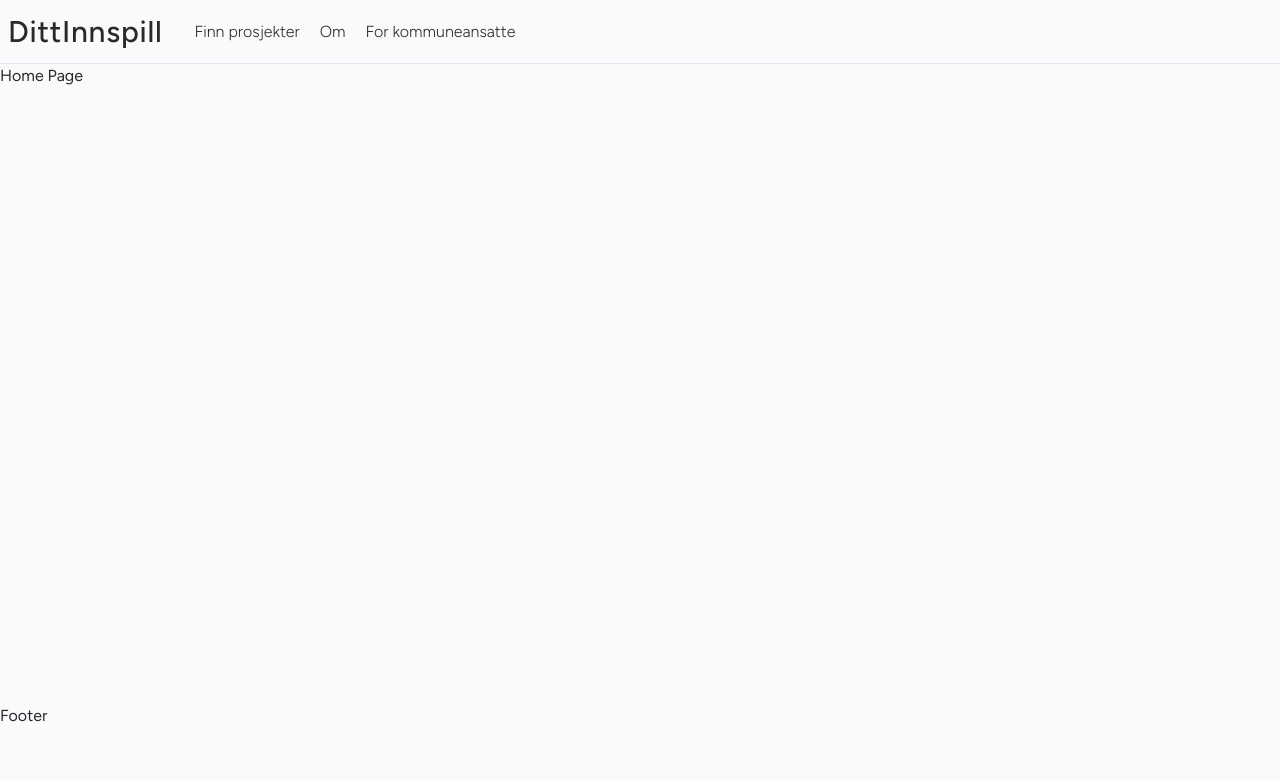
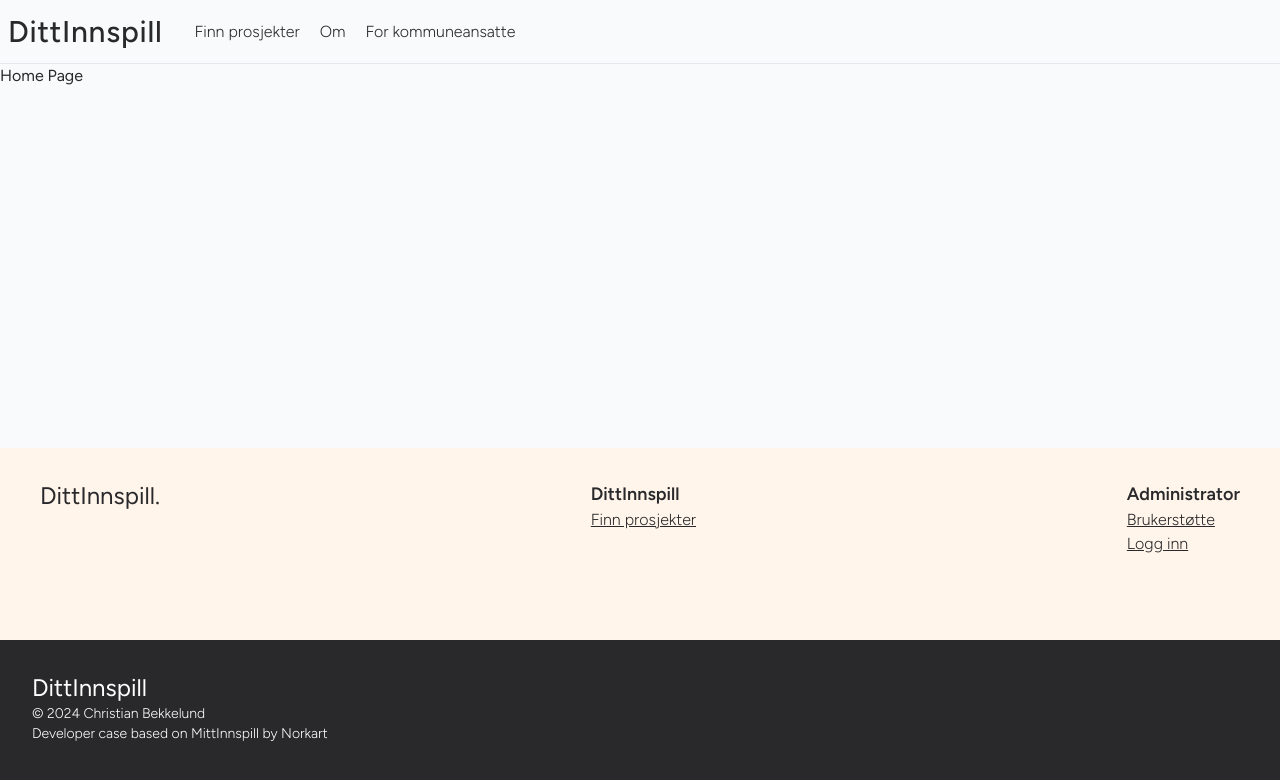
Before and after one commit to chrisbekk/ditt-innspill, a React (Vite) app: page / in a window 1280 px wide. Shown: the top 780 px of the page. Built offline with nearby package versions, Linux system fonts and the light colour scheme.

Commit message:
footer done

```diff
--- /dev/null
+++ b/src/components/Footer/index.jsx
@@ -0,0 +1,46 @@
+import { Link } from 'react-router-dom';
+
+export default function Footer() {
+  return (
+    <>
+      <div className="w-screen bg-custom_yellow">
+        <div className="max-w-[1440px] mx-auto px-2 h-48">
+          <div className="p-2 sm:p-8 h-full flex justify-between">
+            <div>
+              <h2 className="text-2xl">DittInnspill.</h2>
+              <Link to={'/projects'}>
+                <p className="underline font-light sm:hidden">
+                  Finn prosjekter
+                </p>
+              </Link>
+            </div>
+            <div className="hidden sm:block">
+              <h3 className="text-lg font-semibold">DittInnspill</h3>
+              <Link to={'/projects'}>
+                <p className="underline font-light">Finn prosjekter</p>
+              </Link>
+            </div>
+            <div>
+              <h3 className="text-lg font-semibold">Administrator</h3>
+              <div>
+                <Link to={'/'}>
+                  <p className="underline font-light">Brukerstøtte</p>
+                  <p className="underline font-light">Logg inn</p>
+                </Link>
+              </div>
+            </div>
+          </div>
+        </div>
+      </div>
+      <div className="w-screen bg-custom_black text-white">
+        <div className="max-w-[1440px] mx-auto h-40 p-4 sm:p-8">
+          <h2 className="text-2xl">DittInnspill</h2>
+          <p className="font-light text-sm">© 2024 Christian Bekkelund</p>
+          <p className="font-light text-sm">
+            Developer case based on MittInnspill by Norkart
+          </p>
+        </div>
+      </div>
+    </>
+  );
+}
--- a/src/components/Header/index.jsx
+++ b/src/components/Header/index.jsx
@@ -5,7 +5,7 @@ import NavbarMenu from './NavbarMenu';
 export default function Header() {
   const [isVisible, setIsVisible] = useState(false);
   return (
-    <div className="h-16 border-b ">
+    <div className="h-16 border-b sticky top-0">
       <div className="max-w-[1440px] mx-auto h-full flex items-center px-2 justify-between md:justify-normal">
         <Link to={'/'}>
           <h1 className="text-3xl font-medium font-figTree tracking-wide">
--- a/src/pages/Root.jsx
+++ b/src/pages/Root.jsx
@@ -1,5 +1,6 @@
 import { Outlet } from 'react-router-dom';
 import Header from '../components/Header';
+import Footer from '../components/Footer';
 export default function Root() {
   return (
     <div className="flex flex-col min-h-screen text-custom_black bg-slate-50 font-figTree">
@@ -9,8 +10,8 @@ export default function Root() {
       <main>
         <Outlet />
       </main>
-      <footer className="mt-auto h-24">
-        <h1>Footer</h1>
+      <footer className="mt-auto">
+        <Footer />
       </footer>
     </div>
   );
```
